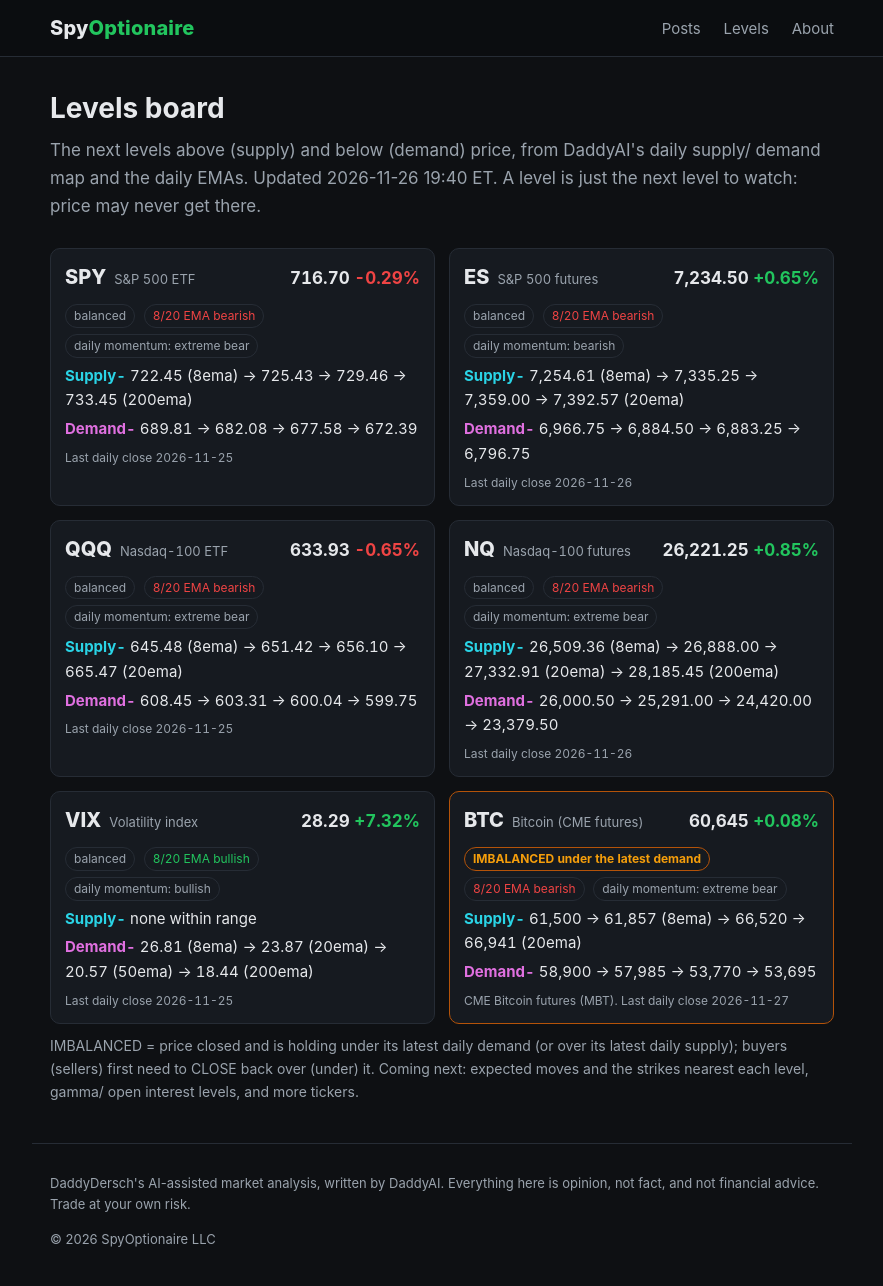
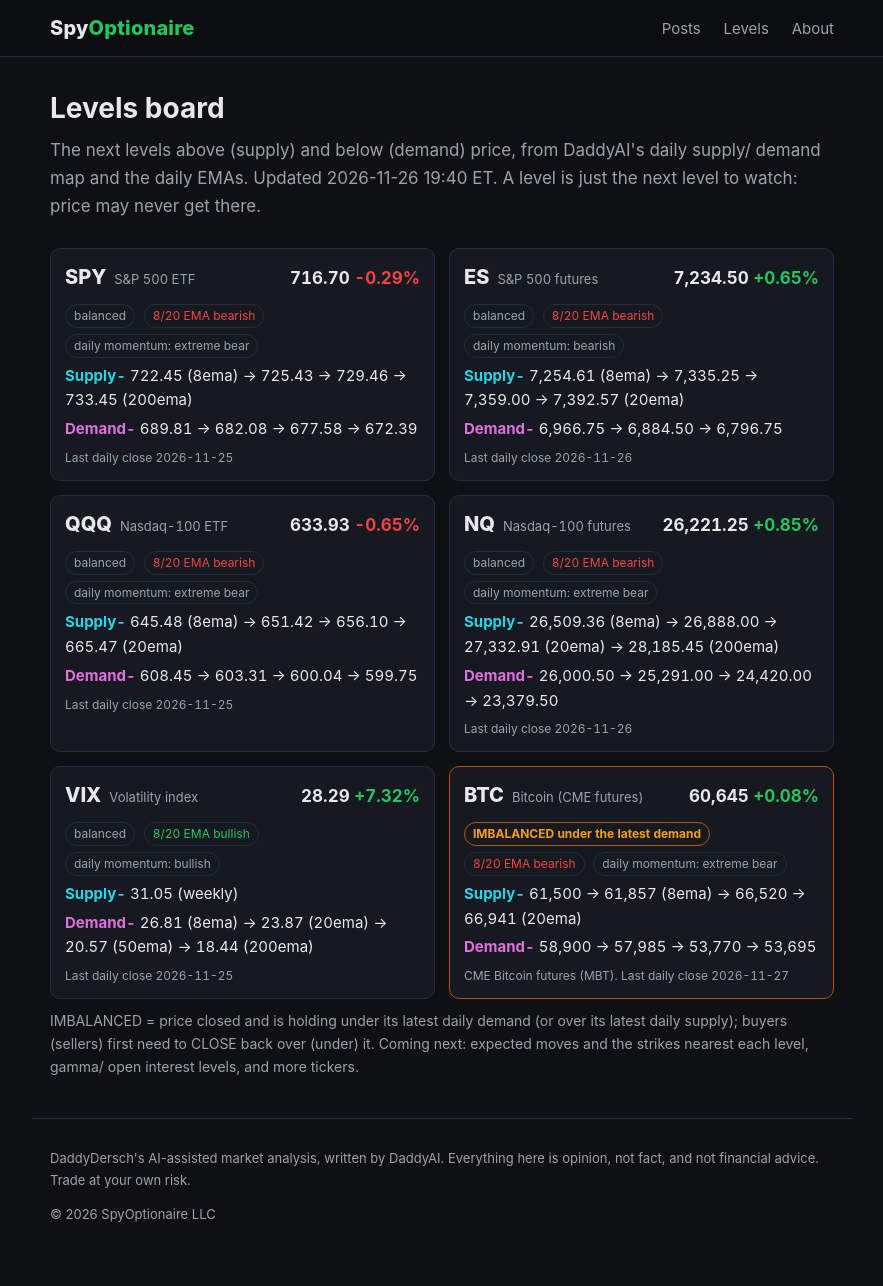
Before and after one commit to SpyOptionaire/spyoptionaire.github.io, a Jekyll site: the page built from levels.html, in a window 1280 px wide and 1293 px high. Shown: the top 1286 px of the window, without its empty margins (198-1081 px from the left). Built offline with Jekyll 4.4.1, drawn with Linux system fonts in a browser that asks for light colours.

Commit message:
Levels board: merge near-identical levels, weekly fallback
Co-Authored-By: Claude Opus 5.5 <noreply@anthropic.com>
Claude-Session: https://claude.ai/code/session_01EnXCpuWUg6oc66XeZWqt4P

```diff
--- a/_data/levels.json
+++ b/_data/levels.json
@@ -98,11 +98,6 @@
      "price": "6,884.50",
      "tag": "",
      "dist": -4.84
-    },
-    {
-     "price": "6,883.25",
-     "tag": "",
-     "dist": -4.86
     },
     {
      "price": "6,796.75",
@@ -231,7 +226,13 @@
    "imbalanced": false,
    "trend": "bullish",
    "momentum": "bullish",
-   "supply": [],
+   "supply": [
+    {
+     "price": "31.05",
+     "tag": "weekly",
+     "dist": 9.76
+    }
+   ],
    "demand": [
     {
      "price": "26.81",
```
